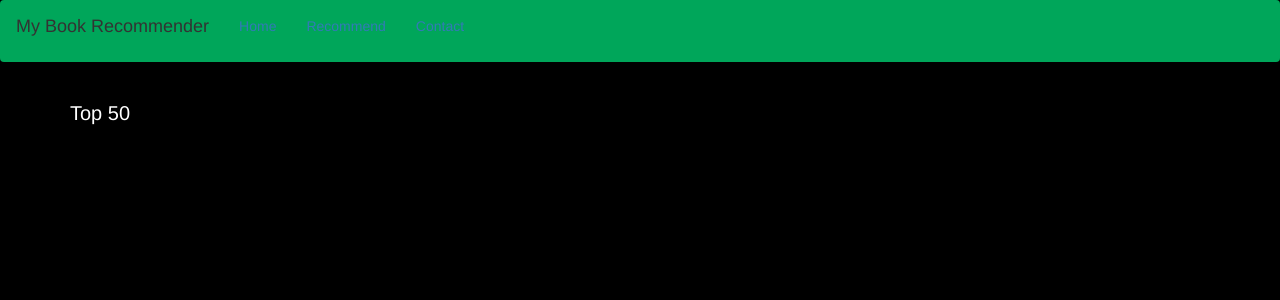
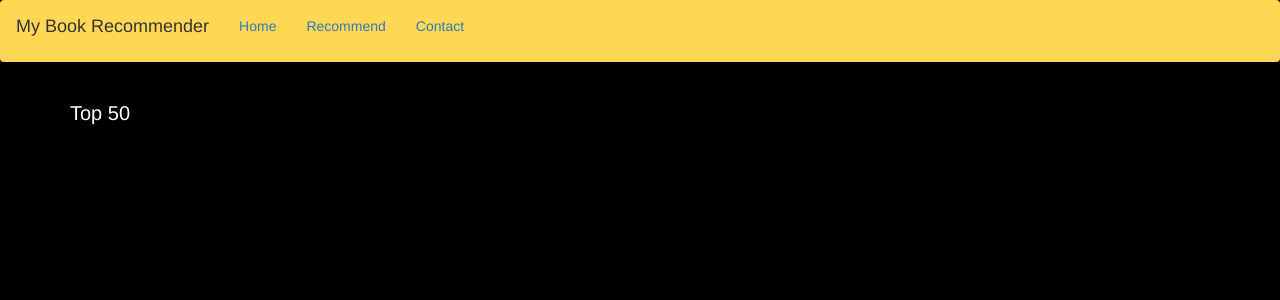
Before and after one commit to Rafay183/bookrs-rafay-azure, a Flask app: page / in a window 1280 px wide. Shown: the top 300 px of the page. Run offline with Flask 3, Linux system fonts and the light colour scheme; parts of the project's set-up code (start-up, migrations or seed data) failed here and were passed over.

Commit message:
ui update

```diff
--- a/templates/index.html
+++ b/templates/index.html
@@ -15,7 +15,7 @@
 </style>
 <body style="background-color: black">
 
-    <nav class="navbar" style="background-color: #00a65a;">
+    <nav class="navbar" style="background-color: #ffd754;">
         <p class="navbar-brand">My Book Recommender</p>
         <ul class="nav navbar-nav">
             <li><a href="/">Home</a></li>
```
